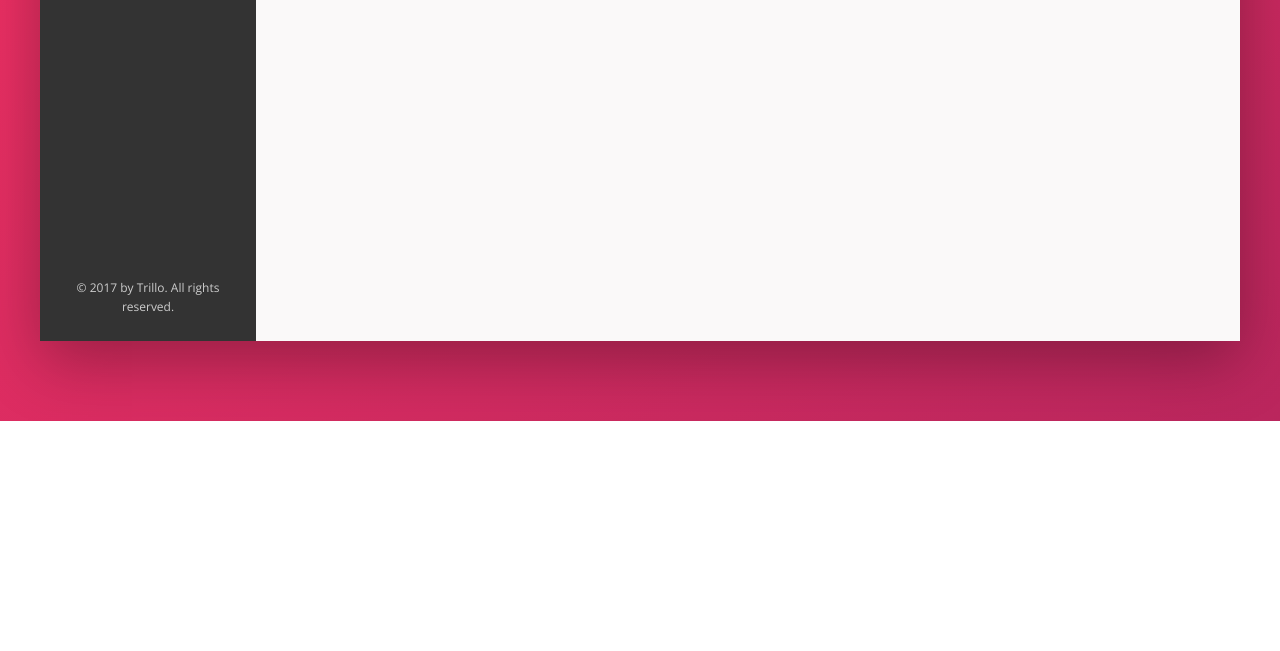
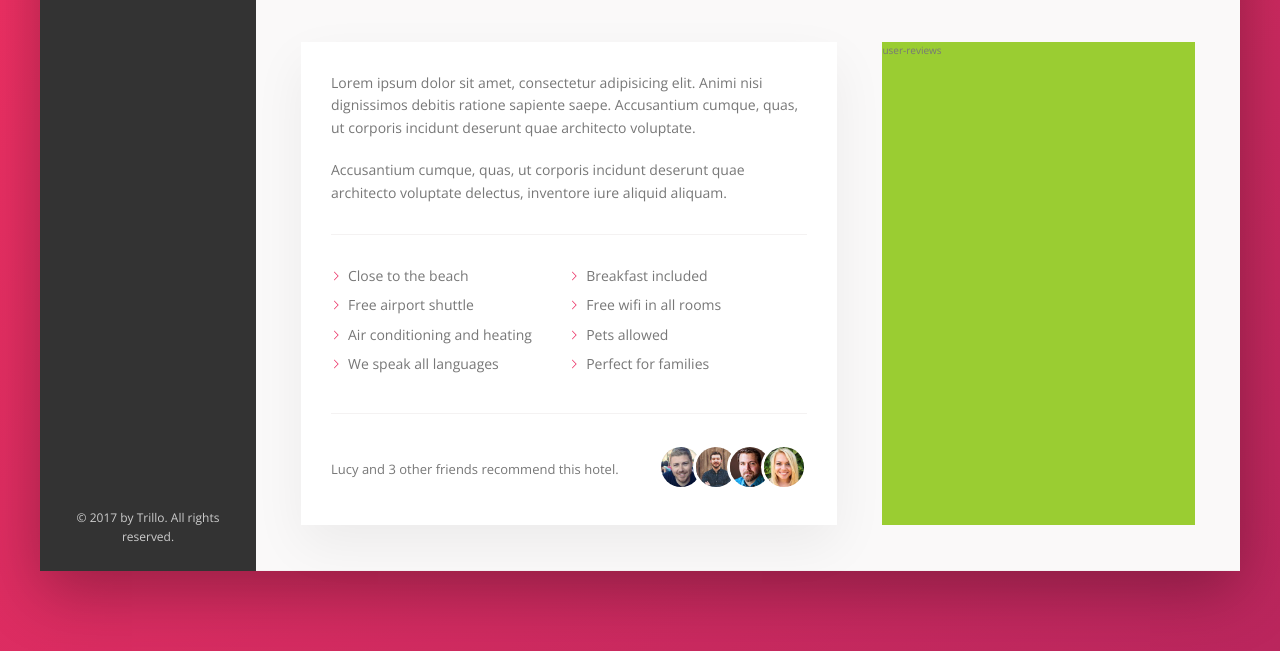
Before and after one commit to mpedersen15/hotel-site, a website: page index.html in a window 1280 px wide. Shown: the part 609-1260 px from the top of the page. Before the commit the page ends 1030 px from the top, so only its background shows below. Drawn offline with nearby package versions, Linux system fonts and the light colour scheme.

Commit message:
styled the detail section and description section

```diff
--- a/index.html
+++ b/index.html
@@ -129,6 +129,44 @@
                             <div class="overview__rating-count">429 votes</div>
                         </div>
                     </div>
+
+                    <div class="detail">
+                        <div class="description">
+                            <p class="paragraph">
+                                Lorem ipsum dolor sit amet, consectetur adipisicing elit. Animi nisi dignissimos debitis ratione sapiente saepe. Accusantium cumque, quas, ut corporis incidunt deserunt quae architecto voluptate.
+                            </p>
+                            <p>
+                                Accusantium cumque, quas, ut corporis incidunt deserunt quae architecto voluptate delectus, inventore iure aliquid aliquam.
+                            </p>
+
+                            <ul class="list">
+                                <li class="list__item">Close to the beach</li>
+                                <li class="list__item">Breakfast included</li>
+                                <li class="list__item">Free airport shuttle</li>
+                                <li class="list__item">Free wifi in all rooms</li>
+                                <li class="list__item">Air conditioning and heating</li>
+                                <li class="list__item">Pets allowed</li>
+                                <li class="list__item">We speak all languages</li>
+                                <li class="list__item">Perfect for families</li>
+                            </ul>
+
+                            <div class="recommend">
+                                <p class="recommend__count">
+                                    Lucy and 3 other friends recommend this hotel.
+                                </p>
+                                <div class="recommend__friends">
+                                    <img src="img/user-3.jpg" alt="Friend 1" class="recommend__photo">
+                                    <img src="img/user-4.jpg" alt="Friend 2" class="recommend__photo">
+                                    <img src="img/user-5.jpg" alt="Friend 3" class="recommend__photo">
+                                    <img src="img/user-6.jpg" alt="Friend 4" class="recommend__photo">
+                                </div>
+                            </div>
+                        </div>
+
+                        <div class="user-reviews">
+                            user-reviews
+                        </div>
+                    </div>
                 </main>
             </div>
         </div>
--- a/sass/_base.scss
+++ b/sass/_base.scss
@@ -13,6 +13,8 @@
     --color-grey-dark-3: #999;
 
     --box-shadow-dark: 0 2rem 6rem rgba(0, 0, 0, 0.3);
+    --box-shadow-light: 0 2rem 5rem rgba(0, 0, 0, 0.06);
+    --line: 1px solid var(--color-grey-light-2);
 }
 
 * {
--- a/sass/_components.scss
+++ b/sass/_components.scss
@@ -197,7 +197,7 @@
 .overview {
     display: flex;
     justify-content: space-between;
-    border-bottom: 1px solid var(--color-grey-light-2);
+    border-bottom: var(--line);
     align-items: center;
 
     &__heading {
@@ -293,3 +293,74 @@
         box-shadow: none;
     }
 }
+
+/* PARAGRAPH */
+.paragraph:not(:last-of-type) {
+    margin-bottom: 2rem;
+}
+
+/* LIST */
+.list {
+    margin: 3rem 0;
+    list-style: none;
+    padding: 3rem 0;
+    border-top: var(--line);
+    border-bottom: var(--line);
+    display: flex;
+    flex-wrap: wrap;
+
+    &__item {
+        flex: 0 0 50%;
+        margin-bottom: .7rem;
+
+        &::before {
+            content: '';
+            display: inline-block;
+            height: 1rem;
+            width: 1rem;
+            margin-right: .7rem;
+
+            // Older browsers => bg image
+            // background-image: url(../img/chevron-thin-right.svg);
+            // background-size: cover;
+
+            // Newer browsers => masks
+            background-color: var(--color-primary);
+            -webkit-mask-image: url(../img/chevron-thin-right.svg);
+            -webkit-mask-size: cover;
+            mask-image: url(../img/chevron-thin-right.svg);
+            mask-size: cover;
+
+
+        }
+    }
+}
+
+/* RECOMMEND */
+.recommend {
+    font-size: 1.3rem;
+    color: var(--color-dark-light-3);
+
+    display: flex;
+    align-items: center;
+
+    &__count {
+        margin-right: auto;
+    }
+
+    &__friends {
+
+    }
+
+    &__photo {
+        height: 4rem;
+        width: 4rem;
+        border-radius: 50%;
+        border: 3px solid #FFF;
+        box-sizing: content-box;
+
+        &:not(:last-child) {
+            margin-right: -1.5rem;
+        }
+    }
+}
--- a/sass/_layout.scss
+++ b/sass/_layout.scss
@@ -11,7 +11,7 @@
     font-size: 1.4rem;
     height: 7rem;
     background-color: #FFF;
-    border-bottom: 1px solid var(--color-grey-light-2);
+    border-bottom: var(--line);
 
     display: flex;
     justify-content: space-between;
@@ -32,7 +32,27 @@
 }
 
 .hotel-view {
+    background-color: #FFF;
     flex: 1;
+}
 
-    height: 80rem;
+.detail {
+    display: flex;
+    padding: 4.5rem;
+    background-color: var(--color-grey-light-1);
+    border-bottom: var(--line);
 }
+
+.description {
+    font-size: 1.4rem;
+    background-color: #FFF;
+    flex: 0 0 60%;
+    margin-right: 4.5rem;
+    box-shadow: var(--box-shadow-light);
+    padding: 3rem;
+}
+
+.user-reviews {
+    background-color: yellowgreen;
+    flex: 1;
+}
```
Also changed, not shown: css/style.css.
